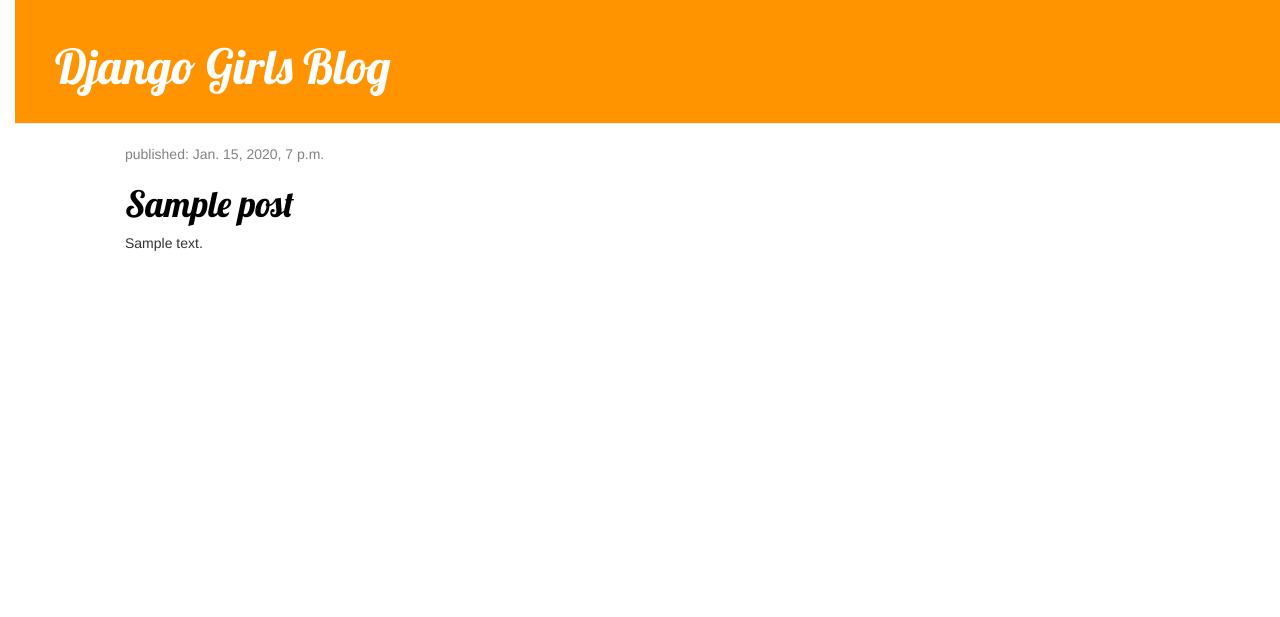
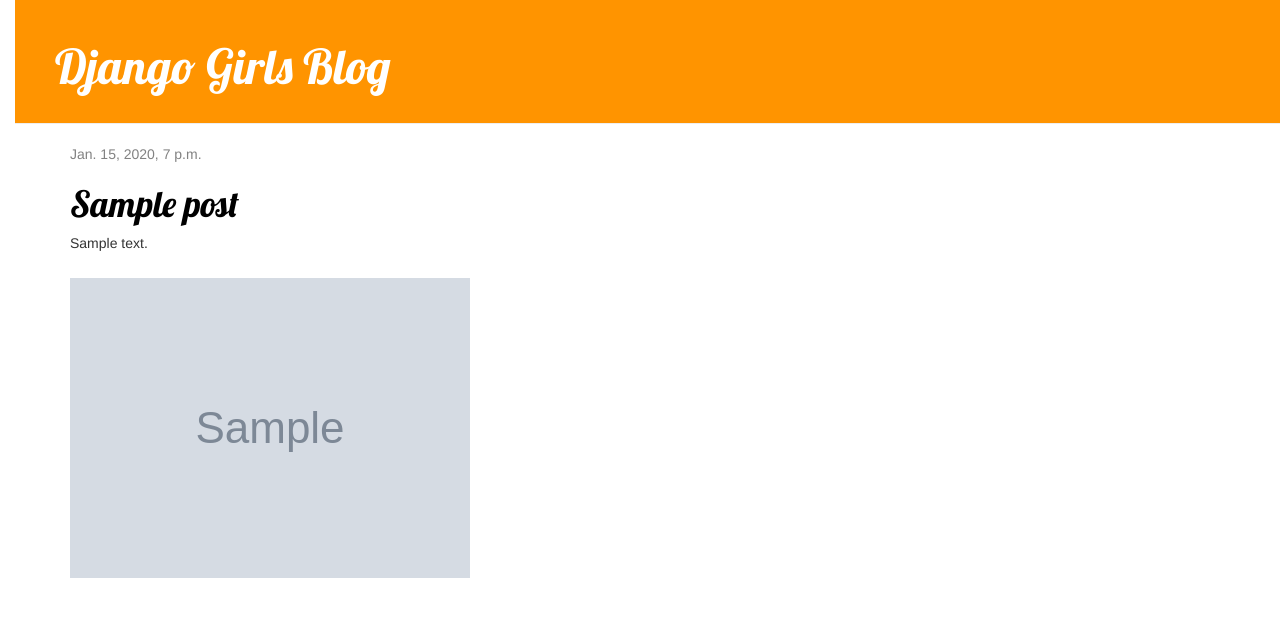
Before and after one commit to jingyo1/mysite, a Django app: page / in a window 1280 px wide. Shown: the top 617 px of the page. Run offline with Django 5.2, Linux system fonts and the light colour scheme; tables that the repository leaves empty hold one stand-in row (values such as "Sample post"); grey boxes marked "Sample" are stand-in pictures; some libraries are stand-ins or nearby versions.

Commit message:
Implement ch18 Image Blog fields and templates

```diff
--- a/blog/models.py
+++ b/blog/models.py
@@ -3,22 +3,17 @@
 from django.utils import timezone
 
 class Post(models.Model):
-    # 다른 모델(사용자)과의 연결을 의미합니다 (글쓴이)
     author = models.ForeignKey(settings.AUTH_USER_MODEL, on_delete=models.CASCADE)
-    # 글자 수가 제한된 텍스트 (제목)
     title = models.CharField(max_length=200)
-    # 글자 수 제한이 없는 긴 텍스트 (내용)
     text = models.TextField()
-    # 날짜와 시간 (작성일 - 기본값은 현재 시간)
     created_date = models.DateTimeField(default=timezone.now)
-    # 날짜와 시간 (게시일 - 빈칸 허용)
     published_date = models.DateTimeField(blank=True, null=True)
+    # ✨ 이미지 필드 추가 (업로드 시 날짜별 폴더 자동 분류)
+    image = models.ImageField(upload_to='intruder_image/%Y/%m/%d/', default='intruder_image/default_error.png')
 
-    # 게시하기 메서드
     def publish(self):
         self.published_date = timezone.now()
         self.save()
 
-    # 이 글의 제목을 그대로 반환해주는 함수
     def __str__(self):
         return self.title
--- a/blog/static/css/blog.css
+++ b/blog/static/css/blog.css
@@ -38,3 +38,10 @@
 body {
     padding-left: 15px;
 }
+
+.intruder-image-list {
+    object-fit: cover;
+    max-width: 100%; /* 이미지가 화면 밖으로 넘치지 않게 방지 */
+    height: auto;
+    margin-top: 15px;
+}
--- a/blog/templates/blog/post_list.html
+++ b/blog/templates/blog/post_list.html
@@ -1,21 +1,17 @@
 {% extends 'blog/base.html' %}
 
 {% block content %}
-    <div class="content container">
-        <div class="row">
-            <div class="col-md-8">
+  {% for post in posts %}
+    <div class="post">
+      <div class="date">
+        {{ post.published_date }}
+      </div>
+      <h1><a href="">{{ post.title }}</a></h1>
+      <p>{{ post.text|linebreaksbr }}</p>
 
-                {% for post in posts %}
-                    <div class="post">
-                        <div class="date">
-                            <p>published: {{ post.published_date }}</p>
-                        </div>
-                        <h1><a href="{% url 'post_detail' pk=post.pk %}">{{ post.title }}</a></h1>
-                        <p>{{ post.text|linebreaksbr }}</p>
-                    </div>
-                {% endfor %}
-
-            </div>
-        </div>
+      {% if post.image %}
+        <img src="{{ post.image.url }}" class="rounded intruder-image-list" alt="{{ post.title }}">
+      {% endif %}
     </div>
+  {% endfor %}
 {% endblock %}
--- a/mysite/settings.py
+++ b/mysite/settings.py
@@ -117,3 +117,6 @@
 
 STATIC_URL = "/static/"
 STATIC_ROOT = BASE_DIR / "static"
+
+MEDIA_URL = "/media/"
+MEDIA_ROOT = BASE_DIR / "media/"
--- a/mysite/urls.py
+++ b/mysite/urls.py
@@ -1,7 +1,14 @@
+
 from django.contrib import admin
-from django.urls import path, include  # ✨ include를 꼭 추가하세요!
+from django.urls import path, include
+from django.conf import settings               # ✨ 추가
+from django.conf.urls.static import static     # ✨ 추가
 
 urlpatterns = [
-    path("admin/", admin.site.urls),
-    path("", include("blog.urls")),    # ✨ 메인 주소로 오면 blog 앱의 주소록을 보라는 설정입니다.
+    path('admin/', admin.site.urls),
+    path('', include('blog.urls')),
 ]
+
+# ✨ 정적 파일 및 미디어 파일의 URL 패턴을 프로젝트 주소에 더해줍니다.
+urlpatterns += static(settings.STATIC_URL, document_root=settings.STATIC_ROOT)
+urlpatterns += static(settings.MEDIA_URL, document_root=settings.MEDIA_ROOT)
```
Also changed, not shown: blog/migrations/0002_post_image.py (added), media/intruder_image/2026/06/04/29Y_6di5usrkc5p2qc1k.jpg (added), media/intruder_image/2026/06/04/우리_프로그램_결과_시간.png (added).
